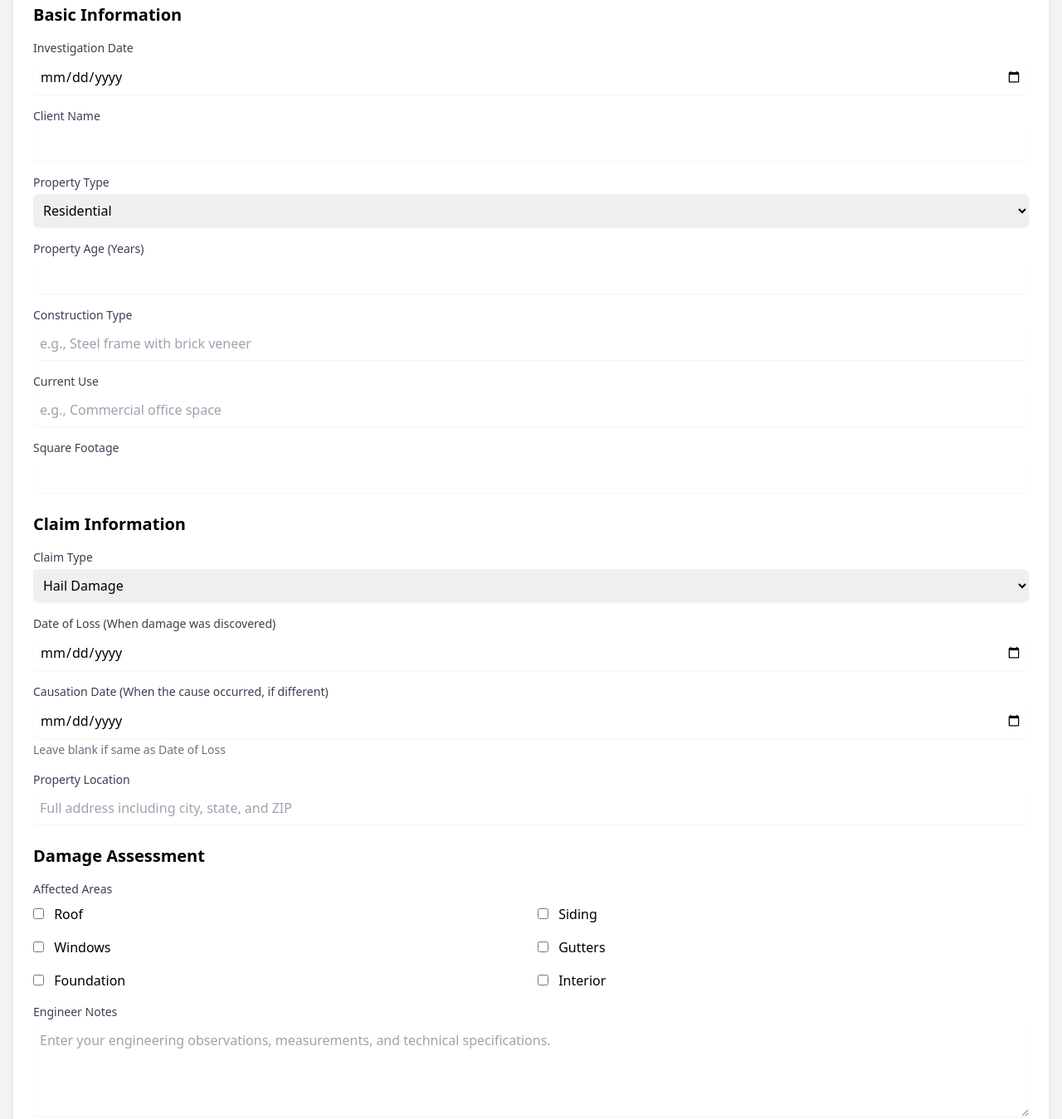
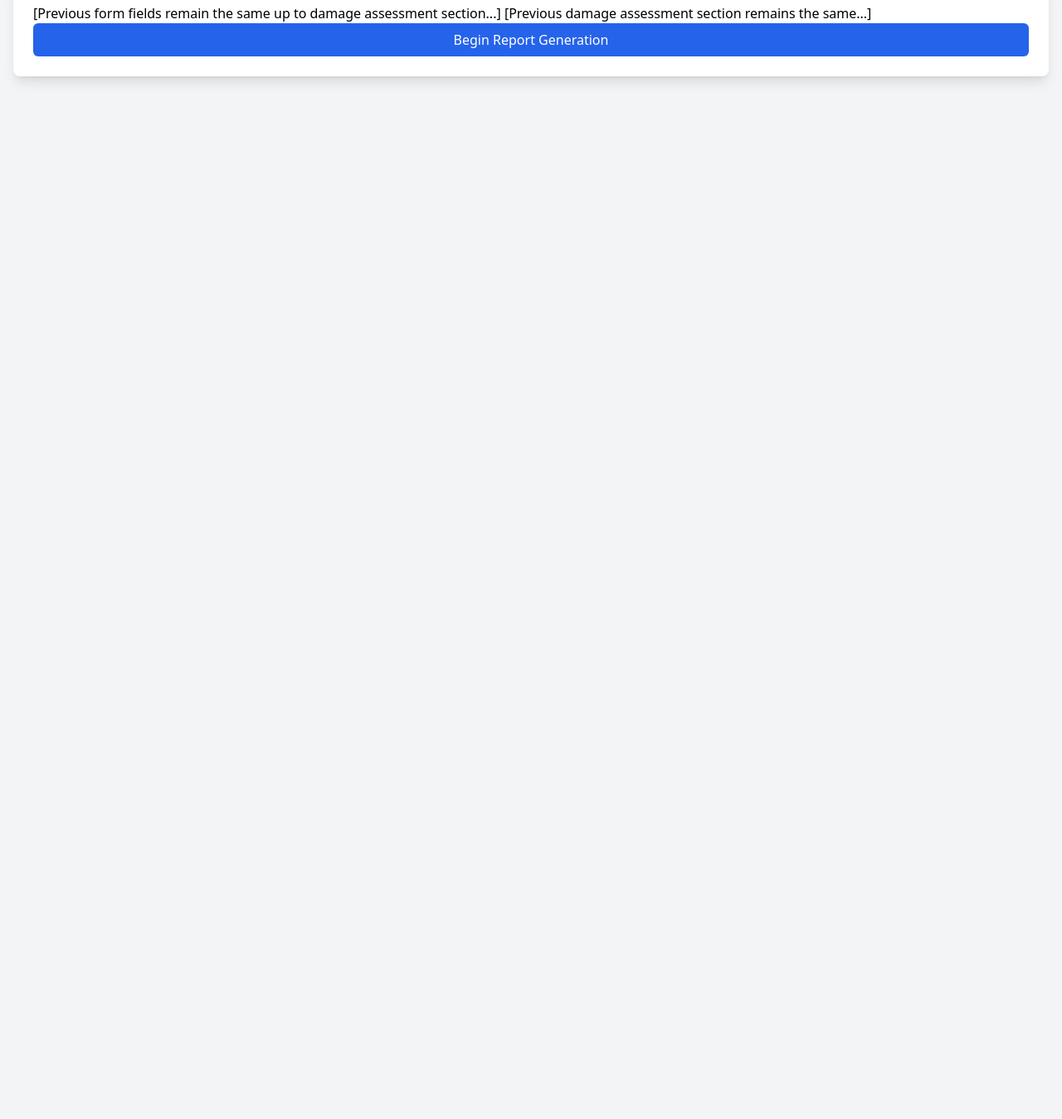
Before and after one commit to BlakeMyers22/PAUSA_Assistant, a website: page index.html in a window 1280 px wide. Shown: the part 120-1469 px from the top of the page at 83% size. After the commit the page ends 800 px from the top, so only its background shows below. Drawn offline with nearby package versions, Linux system fonts and the light colour scheme.

Commit message:
Update index.html

```diff
--- a/index.html
+++ b/index.html
@@ -53,121 +53,10 @@
         <div class="bg-white rounded-lg shadow-lg p-6 mb-8">
             <form id="claimForm" class="space-y-6">
                 <!-- Basic Information -->
-                <div class="space-y-4">
-                    <h2 class="text-xl font-semibold">Basic Information</h2>
-
-                    <div>
-                        <label class="block text-sm font-medium text-gray-700">Investigation Date</label>
-                        <input type="date" id="investigationDate" class="mt-1 block w-full rounded-md border-gray-300 shadow-sm p-2" required>
-                    </div>
-
-                    <div>
-                        <label class="block text-sm font-medium text-gray-700">Client Name</label>
-                        <input type="text" id="clientName" class="mt-1 block w-full rounded-md border-gray-300 shadow-sm p-2" required>
-                    </div>
-
-                    <div>
-                        <label class="block text-sm font-medium text-gray-700">Property Type</label>
-                        <select id="propertyType" class="mt-1 block w-full rounded-md border-gray-300 shadow-sm p-2">
-                            <option value="residential">Residential</option>
-                            <option value="commercial">Commercial</option>
-                        </select>
-                    </div>
-
-                    <div>
-                        <label class="block text-sm font-medium text-gray-700">Property Age (Years)</label>
-                        <input type="number" id="propertyAge" class="mt-1 block w-full rounded-md border-gray-300 shadow-sm p-2" required>
-                    </div>
-
-                    <div>
-                        <label class="block text-sm font-medium text-gray-700">Construction Type</label>
-                        <input type="text" id="constructionType" placeholder="e.g., Steel frame with brick veneer" class="mt-1 block w-full rounded-md border-gray-300 shadow-sm p-2" required>
-                    </div>
-
-                    <div>
-                        <label class="block text-sm font-medium text-gray-700">Current Use</label>
-                        <input type="text" id="currentUse" placeholder="e.g., Commercial office space" class="mt-1 block w-full rounded-md border-gray-300 shadow-sm p-2" required>
-                    </div>
-
-                    <div>
-                        <label class="block text-sm font-medium text-gray-700">Square Footage</label>
-                        <input type="number" id="squareFootage" class="mt-1 block w-full rounded-md border-gray-300 shadow-sm p-2" required>
-                    </div>
-                </div>
-
-                <!-- Claim Information -->
-                <div class="space-y-4">
-                    <h2 class="text-xl font-semibold">Claim Information</h2>
-
-                    <div>
-                        <label class="block text-sm font-medium text-gray-700">Claim Type</label>
-                        <select id="claimType" class="mt-1 block w-full rounded-md border-gray-300 shadow-sm p-2">
-                            <option value="hail">Hail Damage</option>
-                            <option value="wind">Wind Damage</option>
-                            <option value="water">Water Damage</option>
-                            <option value="fire">Fire Damage</option>
-                            <option value="structural">Structural Damage</option>
-                            <option value="other">Other</option>
-                        </select>
-                    </div>
-
-                    <div>
-                        <label class="block text-sm font-medium text-gray-700">Date of Loss (When damage was discovered)</label>
-                        <input type="date" id="dateOfLoss" class="mt-1 block w-full rounded-md border-gray-300 shadow-sm p-2" required>
-                    </div>
-
-                    <div>
-                        <label class="block text-sm font-medium text-gray-700">Causation Date (When the cause occurred, if different)</label>
-                        <input type="date" id="causationDate" class="mt-1 block w-full rounded-md border-gray-300 shadow-sm p-2">
-                        <p class="text-sm text-gray-500 mt-1">Leave blank if same as Date of Loss</p>
-                    </div>
-
-                    <div>
-                        <label class="block text-sm font-medium text-gray-700">Property Location</label>
-                        <input type="text" id="location" placeholder="Full address including city, state, and ZIP" class="mt-1 block w-full rounded-md border-gray-300 shadow-sm p-2" required>
-                    </div>
-                </div>
+                [Previous form fields remain the same up to damage assessment section...]
 
                 <!-- Damage Assessment -->
-                <div class="space-y-4">
-                    <h2 class="text-xl font-semibold">Damage Assessment</h2>
-
-                    <div class="space-y-2">
-                        <label class="block text-sm font-medium text-gray-700">Affected Areas</label>
-                        <div class="grid grid-cols-2 gap-4">
-                            <div>
-                                <input type="checkbox" id="roof" class="rounded">
-                                <label for="roof" class="ml-2">Roof</label>
-                            </div>
-                            <div>
-                                <input type="checkbox" id="siding" class="rounded">
-                                <label for="siding" class="ml-2">Siding</label>
-                            </div>
-                            <div>
-                                <input type="checkbox" id="windows" class="rounded">
-                                <label for="windows" class="ml-2">Windows</label>
-                            </div>
-                            <div>
-                                <input type="checkbox" id="gutters" class="rounded">
-                                <label for="gutters" class="ml-2">Gutters</label>
-                            </div>
-                            <div>
-                                <input type="checkbox" id="foundation" class="rounded">
-                                <label for="foundation" class="ml-2">Foundation</label>
-                            </div>
-                            <div>
-                                <input type="checkbox" id="interior" class="rounded">
-                                <label for="interior" class="ml-2">Interior</label>
-                            </div>
-                        </div>
-                    </div>
-
-                    <div>
-                        <label class="block text-sm font-medium text-gray-700">Engineer Notes</label>
-                        <textarea id="engineerNotes" rows="4" class="mt-1 block w-full rounded-md border-gray-300 shadow-sm p-2"
-                                placeholder="Enter your engineering observations, measurements, and technical specifications."></textarea>
-                    </div>
-                </div>
+                [Previous damage assessment section remains the same...]
 
                 <button type="submit" class="w-full bg-blue-600 text-white py-2 px-4 rounded-md hover:bg-blue-700">
                     Begin Report Generation
@@ -183,7 +72,6 @@
                     <div class="w-4 h-4 rounded-full" id="progress-authorization"></div>
                     <span>Authorization and Scope</span>
                 </div>
-                <!-- Progress indicators for other sections -->
             </div>
         </div>
 
@@ -207,18 +95,18 @@
                     <div id="ratingPopup" class="hidden absolute bottom-12 left-0 bg-white p-4 rounded-lg shadow-lg border w-64">
                         <p class="text-sm text-gray-600 mb-2">Rate this section (1-7):</p>
                         <div class="flex space-x-2">
-                            {[1,2,3,4,5,6,7].map(num => `
-                                <button class="rating-button w-8 h-8 rounded-full border border-gray-300 hover:bg-blue-100 focus:outline-none focus:ring-2 focus:ring-blue-500"
-                                        data-rating="${num}">
-                                    ${num}
-                                </button>
-                            `).join('')}
+                            <button class="rating-button w-8 h-8 rounded-full border border-gray-300 hover:bg-blue-100 focus:outline-none focus:ring-2 focus:ring-blue-500" data-rating="1">1</button>
+                            <button class="rating-button w-8 h-8 rounded-full border border-gray-300 hover:bg-blue-100 focus:outline-none focus:ring-2 focus:ring-blue-500" data-rating="2">2</button>
+                            <button class="rating-button w-8 h-8 rounded-full border border-gray-300 hover:bg-blue-100 focus:outline-none focus:ring-2 focus:ring-blue-500" data-rating="3">3</button>
+                            <button class="rating-button w-8 h-8 rounded-full border border-gray-300 hover:bg-blue-100 focus:outline-none focus:ring-2 focus:ring-blue-500" data-rating="4">4</button>
+                            <button class="rating-button w-8 h-8 rounded-full border border-gray-300 hover:bg-blue-100 focus:outline-none focus:ring-2 focus:ring-blue-500" data-rating="5">5</button>
+                            <button class="rating-button w-8 h-8 rounded-full border border-gray-300 hover:bg-blue-100 focus:outline-none focus:ring-2 focus:ring-blue-500" data-rating="6">6</button>
+                            <button class="rating-button w-8 h-8 rounded-full border border-gray-300 hover:bg-blue-100 focus:outline-none focus:ring-2 focus:ring-blue-500" data-rating="7">7</button>
                         </div>
                     </div>
                 </div>
             </div>
 
-            <!-- Add this right after the above div -->
             <div id="ratingMessage" class="hidden mt-2 text-sm text-green-600">
                 Rating submitted!
             </div>
@@ -295,7 +183,6 @@
         let formContext = {};
         let currentSectionRating = 0;
 
-
         // Utility function to show/hide loading indicator
         function toggleLoading(show, message = 'Generating report section...') {
             const loader = document.getElementById('loadingIndicator');
@@ -307,7 +194,7 @@
         function toggleRegenerationDialog(show) {
             document.getElementById('regenerationDialog').classList.toggle('hidden', !show);
             if (show) {
-                document.getElementById('regenerationInstructions').value = ''; // Clear previous instructions
+                document.getElementById('regenerationInstructions').value = '';
             }
         }
 
@@ -397,6 +284,7 @@
                 generatedSections[reportSections[0].id] = content;
                 updateSectionPreview(reportSections[0].id, content);
             } catch (error) {
+                console.error('Failed to generate initial section:', error);
                 alert('Failed to generate initial section. Please try again.');
             }
         });
@@ -425,46 +313,12 @@
             }
         });
 
-        // Accept section button handler
-        document.getElementById('acceptSection').addEventListener('click', async () => {
-            // Reset rating UI for next section
-            currentSectionRating = 0;
-            document.querySelectorAll('.rating-button').forEach(btn => {
-                btn.classList.remove('bg-blue-500', 'text-white');
-            });
-            document.getElementById('ratingMessage').classList.add('hidden');
-            document.getElementById('ratingPopup').classList.add('hidden');
-
-            currentSectionIndex++;
-
-            if (currentSectionIndex >= reportSections.length) {
-                // All sections complete, show final report
-                compileFinalReport();
-                return;
-            }
-
-            // Generate next section
-            try {
-                const nextSection = reportSections[currentSectionIndex];
-                const content = await generateSection(nextSection.id);
-                generatedSections[nextSection.id] = content;
-                updateSectionPreview(nextSection.id, content);
-            } catch (error) {
-                alert('Failed to generate next section. Please try again.');
-                currentSectionIndex--; // Revert index on error
-            }
-        });
-
         // Rating functionality
-        let currentSectionRating = 0;
-
-        // Toggle rating popup
         document.getElementById('rateSection').addEventListener('click', () => {
             const popup = document.getElementById('ratingPopup');
             popup.classList.toggle('hidden');
         });
 
-        // Handle rating selection
         document.querySelectorAll('.rating-button').forEach(button => {
             button.addEventListener('click', () => {
                 const rating = parseInt(button.dataset.rating);
@@ -500,6 +354,36 @@
             }
         });
 
+        // Accept section button handler
+        document.getElementById('acceptSection').addEventListener('click', async () => {
+            // Reset rating UI for next section
+            currentSectionRating = 0;
+            document.querySelectorAll('.rating-button').forEach(btn => {
+                btn.classList.remove('bg-blue-500', 'text-white');
+            });
+            document.getElementById('ratingMessage').classList.add('hidden');
+            document.getElementById('ratingPopup').classList.add('hidden');
+
+            currentSectionIndex++;
+
+            if (currentSectionIndex >= reportSections.length) {
+                // All sections complete, show final report
+                compileFinalReport();
+                return;
+            }
+
+            // Generate next section
+            try {
+                const nextSection = reportSections[currentSectionIndex];
+                const content = await generateSection(nextSection.id);
+                generatedSections[nextSection.id] = content;
+                updateSectionPreview(nextSection.id, content);
+            } catch (error) {
+                alert('Failed to generate next section. Please try again.');
+                currentSectionIndex--; // Revert index on error
+            }
+        });
+
         // Download report handler
         document.getElementById('downloadReport').addEventListener('click', () => {
             const reportContent = document.getElementById('completeReport').innerHTML;
```
